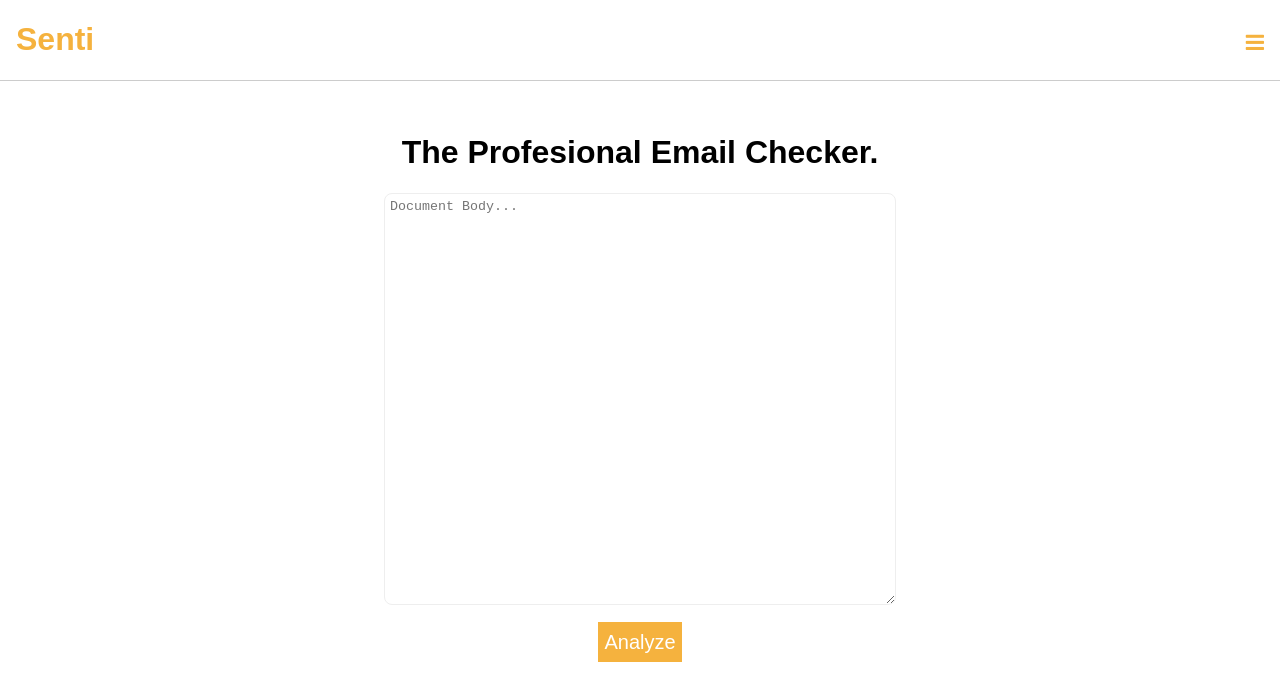
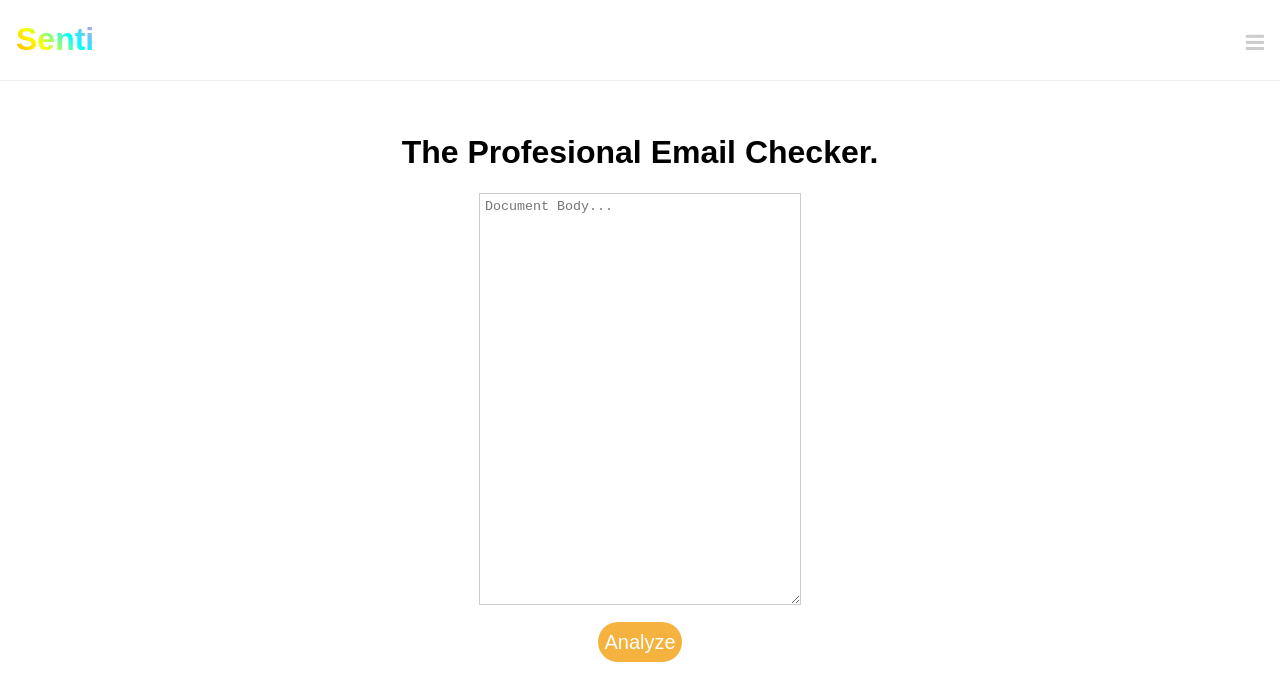
Before and after one commit to BrandonKlotz/senti, a React (Create React App) app in the folder client/: page / in a window 1280 px wide. Shown: the top 700 px of the page. Built offline with nearby package versions, Linux system fonts and the light colour scheme; the HTML template or start-up script is replaced by a standard one.

Commit message:
add more styling

```diff
--- a/client/src/index.css
+++ b/client/src/index.css
@@ -16,20 +16,26 @@ form {
 }
 
 header {
-  border-bottom: 1px #ccc solid;
-  color: #F5B23E;
+  border-bottom: 1px #eee solid;
+  color: #000;
   padding: 1em;
   padding-bottom: 0;
   padding-top: 0;
 }
 
 textarea {
-  width: 500px;
+  min-width: 310px;
   min-height: 400px;
-	border: 1px solid #eee;
-  border-radius: 8px;
+	border: 1px solid #ccc;
+  border-radius: 0;
 	padding: 5px;
   margin-bottom: 1em;
+}
+
+header h1 {
+  background: linear-gradient(45deg, orange, yellow, cyan, violet);
+  -webkit-background-clip: text;
+  -webkit-text-fill-color: transparent;
 }
 
 button {
@@ -39,6 +45,11 @@ button {
   color: #fff;
   font-size: 1.25em;
   border: none;
+  border-radius: 25px;
+}
+
+button:hover {
+  background-color: #CCC;
 }
 
 .HeaderBar {
@@ -46,3 +57,7 @@ button {
   justify-content: space-between;
   align-items: baseline;
 }
+
+i {
+  color: #ccc;
+}
--- a/client/src/reducers/index.js
+++ b/client/src/reducers/index.js
@@ -1,5 +1,5 @@
 const INITIAL_STATE = {
-    loading: true,
+    isloading: true,
     dataResults: {},
 		document_tone: ""
 };
```
